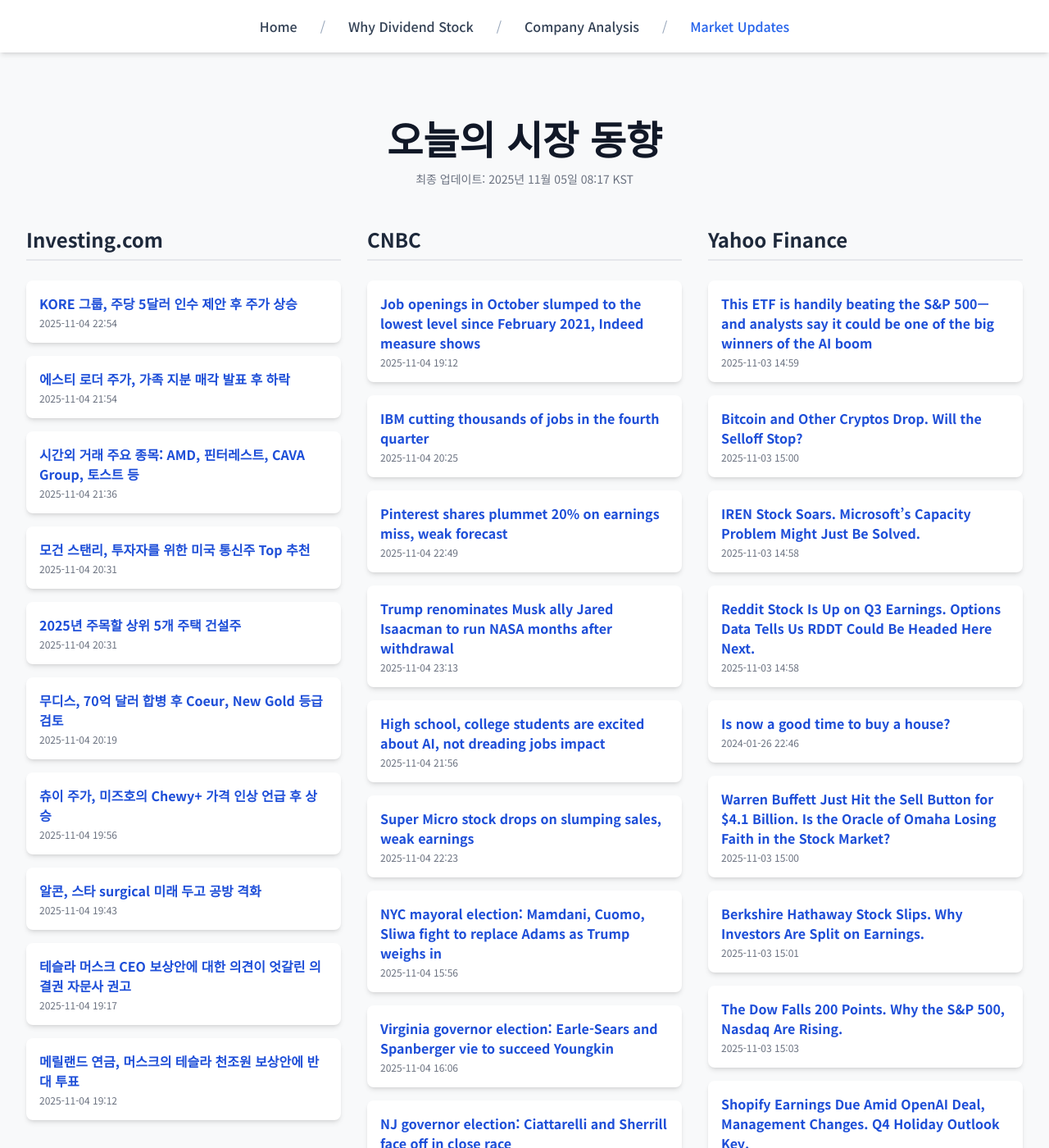
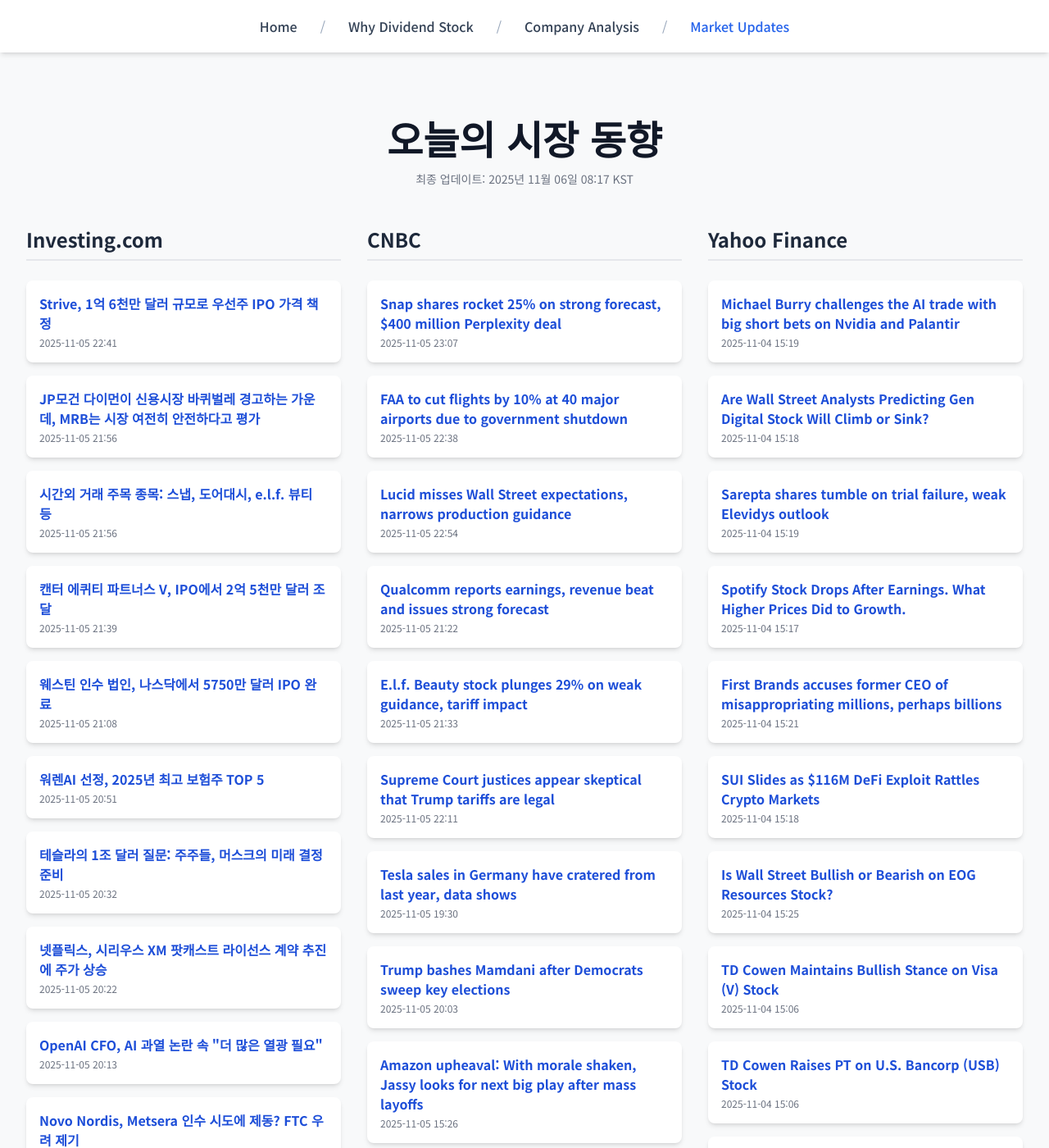
Before and after one commit to Kay-Hwang/my-company-analysis, a Jekyll site: the page built from market-updates.html, in a window 1280 px wide and 1400 px high. Shown: the whole window at 82% size. Built offline with Jekyll 4.4.1, drawn with Linux system fonts in a browser that asks for light colours; nearby versions of some CDN libraries; a script that is not in the unit is left out; some of the changed text lies outside the part shown.

Commit message:
Update daily data

```diff
--- a/_data/latest_data.json
+++ b/_data/latest_data.json
@@ -1,190 +1,190 @@
 {
-  "lastUpdated": "2025년 11월 05일 08:17 KST",
+  "lastUpdated": "2025년 11월 06일 08:17 KST",
   "news": {
     "investing": [
       {
-        "title": "KORE 그룹, 주당 5달러 인수 제안 후 주가 상승",
-        "link": "https://kr.investing.com/news/stock-market-news/article-93CH-1699966",
-        "pubDate": "2025-11-04 22:54:32",
-        "summary": "KORE 그룹, 주당 5달러 인수 제안 후 주가 상승"
+        "title": "Strive, 1억 6천만 달러 규모로 우선주 IPO 가격 책정",
+        "link": "https://kr.investing.com/news/stock-market-news/article-432SI-1702691",
+        "pubDate": "2025-11-05 22:41:08",
+        "summary": "Strive, 1억 6천만 달러 규모로 우선주 IPO 가격 책정"
       },
       {
-        "title": "에스티 로더 주가, 가족 지분 매각 발표 후 하락",
-        "link": "https://kr.investing.com/news/stock-market-news/article-93CH-1699774",
-        "pubDate": "2025-11-04 21:54:42",
-        "summary": "에스티 로더 주가, 가족 지분 매각 발표 후 하락"
+        "title": "JP모건 다이먼이 신용시장 바퀴벌레 경고하는 가운데, MRB는 시장 여전히 안전하다고 평가",
+        "link": "https://kr.investing.com/news/stock-market-news/article-1702543",
+        "pubDate": "2025-11-05 21:56:56",
+        "summary": "JP모건 다이먼이 신용시장 바퀴벌레 경고하는 가운데, MRB는 시장 여전히 안전하다고 평가"
       },
       {
-        "title": "시간외 거래 주요 종목: AMD, 핀터레스트, CAVA Group, 토스트 등",
-        "link": "https://kr.investing.com/news/stock-market-news/article-432SI-1699712",
-        "pubDate": "2025-11-04 21:36:28",
-        "summary": "시간외 거래 주요 종목: AMD, 핀터레스트, CAVA Group, 토스트 등"
+        "title": "시간외 거래 주목 종목: 스냅, 도어대시, e.l.f. 뷰티 등",
+        "link": "https://kr.investing.com/news/stock-market-news/article-432SI-1702532",
+        "pubDate": "2025-11-05 21:56:22",
+        "summary": "시간외 거래 주목 종목: 스냅, 도어대시, e.l.f. 뷰티 등"
       },
       {
-        "title": "모건 스탠리, 투자자를 위한 미국 통신주 Top 추천",
-        "link": "https://kr.investing.com/news/stock-market-news/article-93CH-1699556",
-        "pubDate": "2025-11-04 20:31:59",
-        "summary": "모건 스탠리, 투자자를 위한 미국 통신주 Top 추천"
+        "title": "캔터 에퀴티 파트너스 V, IPO에서 2억 5천만 달러 조달",
+        "link": "https://kr.investing.com/news/stock-market-news/article-432SI-1702435",
+        "pubDate": "2025-11-05 21:39:08",
+        "summary": "캔터 에퀴티 파트너스 V, IPO에서 2억 5천만 달러 조달"
       },
       {
-        "title": "2025년 주목할 상위 5개 주택 건설주",
-        "link": "https://kr.investing.com/news/stock-market-news/article-93CH-1699555",
-        "pubDate": "2025-11-04 20:31:18",
-        "summary": "2025년 주목할 상위 5개 주택 건설주"
+        "title": "웨스틴 인수 법인, 나스닥에서 5750만 달러 IPO 완료",
+        "link": "https://kr.investing.com/news/stock-market-news/article-432SI-1702270",
+        "pubDate": "2025-11-05 21:08:13",
+        "summary": "웨스틴 인수 법인, 나스닥에서 5750만 달러 IPO 완료"
       },
       {
-        "title": "무디스, 70억 달러 합병 후 Coeur, New Gold 등급 검토",
-        "link": "https://kr.investing.com/news/stock-market-news/article-93CH-1699550",
-        "pubDate": "2025-11-04 20:19:27",
-        "summary": "무디스, 70억 달러 합병 후 Coeur, New Gold 등급 검토"
+        "title": "워렌AI 선정, 2025년 최고 보험주 TOP 5",
+        "link": "https://kr.investing.com/news/stock-market-news/article-93CH-1702240",
+        "pubDate": "2025-11-05 20:51:02",
+        "summary": "워렌AI 선정, 2025년 최고 보험주 TOP 5"
       },
       {
-        "title": "츄이 주가, 미즈호의 Chewy+ 가격 인상 언급 후 상승",
-        "link": "https://kr.investing.com/news/stock-market-news/article-93CH-1699539",
-        "pubDate": "2025-11-04 19:56:54",
-        "summary": "츄이 주가, 미즈호의 Chewy+ 가격 인상 언급 후 상승"
+        "title": "테슬라의 1조 달러 질문: 주주들, 머스크의 미래 결정 준비",
+        "link": "https://kr.investing.com/news/stock-market-news/article-1702229",
+        "pubDate": "2025-11-05 20:32:22",
+        "summary": "테슬라의 1조 달러 질문: 주주들, 머스크의 미래 결정 준비"
       },
       {
-        "title": "알콘, 스타 surgical 미래 두고 공방 격화",
-        "link": "https://kr.investing.com/news/stock-market-news/article-1699536",
-        "pubDate": "2025-11-04 19:43:49",
-        "summary": "알콘, 스타 surgical 미래 두고 공방 격화"
+        "title": "넷플릭스, 시리우스 XM 팟캐스트 라이선스 계약 추진에 주가 상승",
+        "link": "https://kr.investing.com/news/stock-market-news/article-93CH-1702221",
+        "pubDate": "2025-11-05 20:22:17",
+        "summary": "넷플릭스, 시리우스 XM 팟캐스트 라이선스 계약 추진에 주가 상승"
       },
       {
-        "title": "테슬라 머스크 CEO 보상안에 대한 의견이 엇갈린 의결권 자문사 권고",
-        "link": "https://kr.investing.com/news/stock-market-news/article-1699517",
-        "pubDate": "2025-11-04 19:17:08",
-        "summary": "테슬라 머스크 CEO 보상안에 대한 의견이 엇갈린 의결권 자문사 권고"
+        "title": "OpenAI CFO, AI 과열 논란 속 \"더 많은 열광 필요\"",
+        "link": "https://kr.investing.com/news/stock-market-news/article-93CH-1702218",
+        "pubDate": "2025-11-05 20:13:52",
+        "summary": "OpenAI CFO, AI 과열 논란 속 \"더 많은 열광 필요\""
       },
       {
-        "title": "메릴랜드 연금, 머스크의 테슬라 천조원 보상안에 반대 투표",
-        "link": "https://kr.investing.com/news/stock-market-news/article-93CH-1699513",
-        "pubDate": "2025-11-04 19:12:34",
-        "summary": "메릴랜드 연금, 머스크의 테슬라 천조원 보상안에 반대 투표"
+        "title": "Novo Nordis, Metsera 인수 시도에 제동? FTC 우려 제기",
+        "link": "https://kr.investing.com/news/stock-market-news/article-93CH-1702192",
+        "pubDate": "2025-11-05 19:32:14",
+        "summary": "Novo Nordis, Metsera 인수 시도에 제동? FTC 우려 제기"
       }
     ],
     "cnbc": [
       {
-        "title": "Job openings in October slumped to the lowest level since February 2021, Indeed measure shows",
-        "link": "https://www.cnbc.com/2025/11/04/job-openings-in-october-slumped-to-the-lowest-level-since-early-february-indeed-measure-shows.html",
-        "pubDate": "Tue, 04 Nov 2025 19:12:01 GMT",
-        "summary": "Under normal conditions, the BLS on Tuesday would have reported its monthly Job Openings and Labor Turnover Survey."
+        "title": "Snap shares rocket 25% on strong forecast, $400 million Perplexity deal",
+        "link": "https://www.cnbc.com/2025/11/05/snap-q3-earnings-report-2025.html",
+        "pubDate": "Wed, 05 Nov 2025 23:07:13 GMT",
+        "summary": "Perplexity AI will pay the social media company $400 million over 1 year to integrate the AI startup's search features into Snapchat in 2026, Snap said."
       },
       {
-        "title": "IBM cutting thousands of jobs in the fourth quarter",
-        "link": "https://www.cnbc.com/2025/11/04/ibm-layoffs-fourth-quarter.html",
-        "pubDate": "Tue, 04 Nov 2025 20:25:34 GMT",
-        "summary": "IBM recently delivered stronger earnings than expected, thanks to a 10% jump in revenue from software, meeting consensus."
+        "title": "FAA to cut flights by 10% at 40 major airports due to government shutdown",
+        "link": "https://www.cnbc.com/2025/11/05/faa-cuts-flight-capacity-shutdown.html",
+        "pubDate": "Wed, 05 Nov 2025 22:38:57 GMT",
+        "summary": "Transportation Secretary Sean Duffy announced Wednesday afternoon that he will be reducing flight capacity by 10% at 40 major airports."
       },
       {
-        "title": "Pinterest shares plummet 20% on earnings miss, weak forecast",
-        "link": "https://www.cnbc.com/2025/11/04/pinterest-pins-q3-earnings-report-2025.html",
-        "pubDate": "Tue, 04 Nov 2025 22:49:29 GMT",
-        "summary": "Pinterest shares tanked on Tuesday after the company reported third-quarter financial results that missed on earnings per share and provided weak guidance."
+        "title": "Lucid misses Wall Street expectations, narrows production guidance",
+        "link": "https://www.cnbc.com/2025/11/05/lucid-lcid-earnings-q3-2025.html",
+        "pubDate": "Wed, 05 Nov 2025 22:54:51 GMT",
+        "summary": "Lucid also said it has agreed to increase a term loan credit facility from $750 million to roughly $2 billion from Saudi Arabia's Public Investment Fund."
       },
       {
-        "title": "Trump renominates Musk ally Jared Isaacman to run NASA months after withdrawal",
-        "link": "https://www.cnbc.com/2025/11/04/trump-renominates-musk-ally-jared-isaacman-to-run-nasa-months-after-withdrawal.html",
-        "pubDate": "Tue, 04 Nov 2025 23:13:40 GMT",
-        "summary": "President Trump has renominated Jared Isaacman to run NASA after pulling his prior nomination in May."
+        "title": "Qualcomm reports earnings, revenue beat and issues strong forecast",
+        "link": "https://www.cnbc.com/2025/11/05/qualcomm-qcom-q4-2025-earnings-report.html",
+        "pubDate": "Wed, 05 Nov 2025 21:22:12 GMT",
+        "summary": "Qualcomm is trying to prove that it has a role in the artificial intelligence boom, which to date has been dominated by Nvidia."
       },
       {
-        "title": "High school, college students are excited about AI, not dreading jobs impact",
-        "link": "https://www.cnbc.com/2025/11/04/students-are-excited-about-ai-not-dreading-impact-on-jobs.html",
-        "pubDate": "Tue, 04 Nov 2025 21:56:36 GMT",
-        "summary": "High school and college students say they're excited about using AI and don't fear its impact on their job prospects."
+        "title": "E.l.f. Beauty stock plunges 29% on weak guidance, tariff impact",
+        "link": "https://www.cnbc.com/2025/11/05/elf-beauty-elf-earnings-q2-2026.html",
+        "pubDate": "Wed, 05 Nov 2025 21:33:05 GMT",
+        "summary": "E.l.f. Beauty, which acquired Hailey Bieber's beauty brand Rhode earlier this year, expects the brand to increase annual run rate revenue by $300 million."
       },
       {
-        "title": "Super Micro stock drops on slumping sales, weak earnings",
-        "link": "https://www.cnbc.com/2025/11/04/super-micro-smci-q1-earnings-report-2026.html",
-        "pubDate": "Tue, 04 Nov 2025 22:23:24 GMT",
-        "summary": "Super Micro has been a big beneficiary of the AI boom, but revenue and earnings in the latest quarter fell short of estimates."
+        "title": "Supreme Court justices appear skeptical that Trump tariffs are legal",
+        "link": "https://www.cnbc.com/2025/11/05/supreme-court-trump-trade-tarrifs-vos.html",
+        "pubDate": "Wed, 05 Nov 2025 22:11:57 GMT",
+        "summary": "President Donald Trump calls the Supreme Court case on his tariffs a matter of \"life or death\" for the United States."
       },
       {
-        "title": "NYC mayoral election: Mamdani, Cuomo, Sliwa fight to replace Adams as Trump weighs in",
-        "link": "https://www.cnbc.com/2025/11/04/nyc-mayoral-race-mamdani-cuomo-sliwa.html",
-        "pubDate": "Tue, 04 Nov 2025 15:56:03 GMT",
-        "summary": "The rise of Zohran Mamdani, a democratic socialist, has fueled a wave of spending to oppose his candidacy and back the former New York Gov. Andrew Cuomo."
+        "title": "Tesla sales in Germany have cratered from last year, data shows",
+        "link": "https://www.cnbc.com/2025/11/05/tesla-musk-germany-sales-down.html",
+        "pubDate": "Wed, 05 Nov 2025 19:30:26 GMT",
+        "summary": "Elon Musk's EV maker began selling a new, lower-cost version of its Model Y SUV in Germany during October."
       },
       {
-        "title": "Virginia governor election: Earle-Sears and Spanberger vie to succeed Youngkin",
-        "link": "https://www.cnbc.com/2025/11/04/virginia-governor-election-spanberger-earle-sears.html",
-        "pubDate": "Tue, 04 Nov 2025 16:06:18 GMT",
-        "summary": "A controversy surrounding Democratic Attorney General nominee Jay Jones' old texts has refocused Republicans' efforts up and down the ballot in Virginia."
+        "title": "Trump bashes Mamdani after Democrats sweep key elections",
+        "link": "https://www.cnbc.com/2025/11/05/trump-elections-democrats-republicans-filibuster.html",
+        "pubDate": "Wed, 05 Nov 2025 20:03:34 GMT",
+        "summary": "Trump is urging Republicans to nuke the filibuster in order to end the government shutdown and enact more of his agenda, including major changes to voting laws."
       },
       {
-        "title": "NJ governor election: Ciattarelli and Sherrill face off in close race",
-        "link": "https://www.cnbc.com/2025/11/04/nj-governor-election-sherrill-ciattarelli.html",
-        "pubDate": "Tue, 04 Nov 2025 20:21:50 GMT",
-        "summary": "The New Jersey governor's race comes amid a government shutdown, a decline in approval for President Donald Trump and national concerns about affordability."
+        "title": "Amazon upheaval: With morale shaken, Jassy looks for next big play after mass layoffs",
+        "link": "https://www.cnbc.com/2025/11/05/amazon-upheaval-andy-jassy-looks-for-next-big-play-after-mass-layoffs.html",
+        "pubDate": "Wed, 05 Nov 2025 15:26:14 GMT",
+        "summary": "Amazon CEO Andy Jassy has been overhauling the company's corporate culture in recent years, and went even further last week, announcing 14,000 layoffs."
       },
       {
-        "title": "AI-washing and the massive layoffs hitting the economy",
-        "link": "https://www.cnbc.com/2025/11/04/white-collar-layoffs-ai-cost-cutting-tariffs.html",
-        "pubDate": "Tue, 04 Nov 2025 17:36:00 GMT",
-        "summary": "Amazon, Target and UPS are laying off thousands of employees, but the reasons behind the cuts go a lot deeper than AI."
+        "title": "UPS cargo plane crash near Louisville airport kills at least 11",
+        "link": "https://www.cnbc.com/2025/11/04/ups-plane-louisville.html",
+        "pubDate": "Wed, 05 Nov 2025 21:47:21 GMT",
+        "summary": "A UPS flight with three crew members crashed near Louisville, Kentucky, but the cause and extent of injuries were unclear."
       }
     ],
     "yahoo": [
       {
-        "title": "This ETF is handily beating the S&P 500—and analysts say it could be one of the big winners of the AI boom",
-        "link": "https://finance.yahoo.com/news/etf-handily-beating-p-500-145913795.html",
-        "pubDate": "2025-11-03T14:59:13Z",
-        "summary": "This ETF is handily beating the S&P 500—and analysts say it could be one of the big winners of the AI boom"
+        "title": "Michael Burry challenges the AI trade with big short bets on Nvidia and Palantir",
+        "link": "https://finance.yahoo.com/news/michael-burry-challenges-ai-trade-151900207.html",
+        "pubDate": "2025-11-04T15:19:00Z",
+        "summary": "Michael Burry challenges the AI trade with big short bets on Nvidia and Palantir"
       },
       {
-        "title": "Bitcoin and Other Cryptos Drop. Will the Selloff Stop?",
-        "link": "https://www.barrons.com/articles/bitcoin-crypto-xrp-price-selloff-83966c8b?siteid=yhoof2&yptr=yahoo",
-        "pubDate": "2025-11-03T15:00:00Z",
-        "summary": "Bitcoin and Other Cryptos Drop. Will the Selloff Stop?"
+        "title": "Are Wall Street Analysts Predicting Gen Digital Stock Will Climb or Sink?",
+        "link": "https://finance.yahoo.com/news/wall-street-analysts-predicting-gen-151841622.html",
+        "pubDate": "2025-11-04T15:18:41Z",
+        "summary": "Are Wall Street Analysts Predicting Gen Digital Stock Will Climb or Sink?"
       },
       {
-        "title": "IREN Stock Soars. Microsoft’s Capacity Problem Might Just Be Solved.",
-        "link": "https://www.barrons.com/articles/iren-microsoft-stock-price-news-90fd9919?siteid=yhoof2&yptr=yahoo",
-        "pubDate": "2025-11-03T14:58:00Z",
-        "summary": "IREN Stock Soars. Microsoft’s Capacity Problem Might Just Be Solved."
+        "title": "Sarepta shares tumble on trial failure, weak Elevidys outlook",
+        "link": "https://finance.yahoo.com/news/sarepta-shares-tumble-trial-failure-151903460.html",
+        "pubDate": "2025-11-04T15:19:03Z",
+        "summary": "Sarepta shares tumble on trial failure, weak Elevidys outlook"
       },
       {
-        "title": "Reddit Stock Is Up on Q3 Earnings. Options Data Tells Us RDDT Could Be Headed Here Next.",
-        "link": "https://finance.yahoo.com/news/reddit-stock-q3-earnings-options-145804844.html",
-        "pubDate": "2025-11-03T14:58:04Z",
-        "summary": "Reddit Stock Is Up on Q3 Earnings. Options Data Tells Us RDDT Could Be Headed Here Next."
+        "title": "Spotify Stock Drops After Earnings. What Higher Prices Did to Growth.",
+        "link": "https://www.barrons.com/articles/spotify-earnings-stock-price-6534988c?siteid=yhoof2&yptr=yahoo",
+        "pubDate": "2025-11-04T15:17:00Z",
+        "summary": "Spotify Stock Drops After Earnings. What Higher Prices Did to Growth."
       },
       {
-        "title": "Is now a good time to buy a house?",
-        "link": "https://finance.yahoo.com/personal-finance/mortgages/article/is-it-a-good-time-to-buy-a-house-202100449.html",
-        "pubDate": "2024-01-26T22:46:12Z",
-        "summary": "Is now a good time to buy a house?"
+        "title": "First Brands accuses former CEO of misappropriating millions, perhaps billions",
+        "link": "https://finance.yahoo.com/news/first-brands-accuses-former-ceo-152159299.html",
+        "pubDate": "2025-11-04T15:21:59Z",
+        "summary": "First Brands accuses former CEO of misappropriating millions, perhaps billions"
       },
       {
-        "title": "Warren Buffett Just Hit the Sell Button for $4.1 Billion. Is the Oracle of Omaha Losing Faith in the Stock Market?",
-        "link": "https://finance.yahoo.com/news/warren-buffett-just-hit-sell-150000398.html",
-        "pubDate": "2025-11-03T15:00:00Z",
-        "summary": "Warren Buffett Just Hit the Sell Button for $4.1 Billion. Is the Oracle of Omaha Losing Faith in the Stock Market?"
+        "title": "SUI Slides as $116M DeFi Exploit Rattles Crypto Markets",
+        "link": "https://finance.yahoo.com/news/sui-slides-116m-defi-exploit-151836289.html",
+        "pubDate": "2025-11-04T15:18:36Z",
+        "summary": "SUI Slides as $116M DeFi Exploit Rattles Crypto Markets"
       },
       {
-        "title": "Berkshire Hathaway Stock Slips. Why Investors Are Split on Earnings.",
-        "link": "https://www.barrons.com/articles/berkshire-hathaway-stock-today-buffett-earnings-2b886f66?siteid=yhoof2&yptr=yahoo",
-        "pubDate": "2025-11-03T15:01:00Z",
-        "summary": "Berkshire Hathaway Stock Slips. Why Investors Are Split on Earnings."
+        "title": "Is Wall Street Bullish or Bearish on EOG Resources Stock?",
+        "link": "https://finance.yahoo.com/news/wall-street-bullish-bearish-eog-152531357.html",
+        "pubDate": "2025-11-04T15:25:31Z",
+        "summary": "Is Wall Street Bullish or Bearish on EOG Resources Stock?"
       },
       {
-        "title": "The Dow Falls 200 Points. Why the S&P 500, Nasdaq Are Rising.",
-        "link": "https://www.barrons.com/livecoverage/stock-market-news-today-110325/card/the-dow-falls-100-points-why-the-s-p-500-nasdaq-are-rising--zvpY7ngWBYxMX3CmuL44?siteid=yhoof2&yptr=yahoo",
-        "pubDate": "2025-11-03T15:03:06Z",
-        "summary": "The Dow Falls 200 Points. Why the S&P 500, Nasdaq Are Rising."
+        "title": "TD Cowen Maintains Bullish Stance on Visa (V) Stock",
+        "link": "https://finance.yahoo.com/news/td-cowen-maintains-bullish-stance-150629557.html",
+        "pubDate": "2025-11-04T15:06:29Z",
+        "summary": "TD Cowen Maintains Bullish Stance on Visa (V) Stock"
       },
       {
-        "title": "Shopify Earnings Due Amid OpenAI Deal, Management Changes. Q4 Holiday Outlook Key.",
-        "link": "https://www.investors.com/news/technology/shopify-stock-shop-shopify-earnings-news-q32025/?src=A00220&yptr=yahoo",
-        "pubDate": "2025-11-03T15:02:53Z",
-        "summary": "Shopify Earnings Due Amid OpenAI Deal, Management Changes. Q4 Holiday Outlook Key."
+        "title": "TD Cowen Raises PT on U.S. Bancorp (USB) Stock",
+        "link": "https://finance.yahoo.com/news/td-cowen-raises-pt-u-150637245.html",
+        "pubDate": "2025-11-04T15:06:37Z",
+        "summary": "TD Cowen Raises PT on U.S. Bancorp (USB) Stock"
       },
       {
-        "title": "Stocks See Support From M&A and AI Optimism",
-        "link": "https://finance.yahoo.com/news/stocks-see-support-m-ai-150346228.html",
-        "pubDate": "2025-11-03T15:03:46Z",
-        "summary": "Stocks See Support From M&A and AI Optimism"
+        "title": "Evercore ISI Raises PT on Alphabet (GOOGL) Stock",
+        "link": "https://finance.yahoo.com/news/evercore-isi-raises-pt-alphabet-150627904.html",
+        "pubDate": "2025-11-04T15:06:27Z",
+        "summary": "Evercore ISI Raises PT on Alphabet (GOOGL) Stock"
       }
     ]
   }
```
